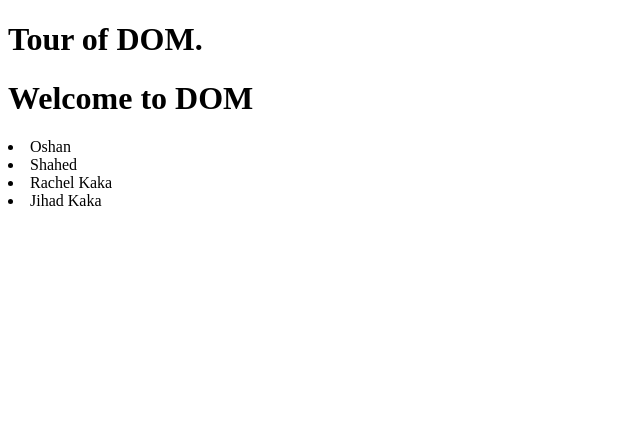
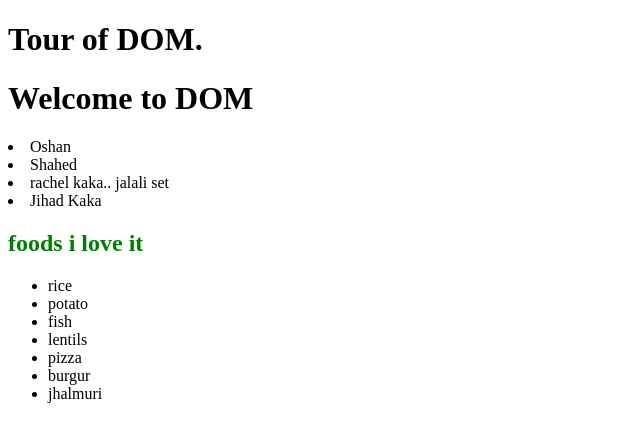
Before and after one commit to iamalshahed/ph-js-b12, a plain HTML site: page 10. tour_of_DOM/inde.html in a window 1280 px wide. Shown: the whole page, without its empty margins (0-640 px from the left). Drawn offline with Linux system fonts and the light colour scheme.

Commit message:
Traversing dom - getElementsByClass VS getElementById

```diff
--- /dev/null
+++ b/10. tour_of_DOM/css/style.css
@@ -0,0 +1,3 @@
+#food_title{
+    color: green;
+}
--- a/10. tour_of_DOM/inde.html
+++ b/10. tour_of_DOM/inde.html
@@ -4,6 +4,8 @@
     <meta charset="UTF-8">
     <meta name="viewport" content="width=device-width, initial-scale=1.0">
     <title>Tour Of DOM</title>
+    <!-- link css -->
+    <link rel="stylesheet" href="./css/style.css">
 </head>
 <body>
     <h1>Tour of DOM.</h1>
@@ -14,10 +16,23 @@
 
     <main>
         <li>Oshan</li>
-        <li>Shahed</li>
-        <li>Rachel Kaka</li>
+        <li class="foreign">Shahed</li>
+        <li id="band">Rachel Kaka</li>
         <li>Jihad Kaka</li>
     </main>
+
+    <section>
+        <h1 id="food_title">Food I Love</h1>
+        <ul>
+            <li>rice</li>
+            <li>potato</li>
+            <li>fish</li>
+            <li>lentils</li>
+            <li class="foreign">pizza</li>
+            <li class="foreign">burgur</li>
+            <li class="foreign">jhalmuri</li>
+        </ul>
+    </section>
 
 
     <!-- script -->
--- a/10. tour_of_DOM/js/hello.js
+++ b/10. tour_of_DOM/js/hello.js
@@ -2,18 +2,34 @@ const mySelf = {
   name: "Shahed",
   age: 17,
   myFunc: function (experience) {
-    console.log("my experience: ", experience);
+    // console.log("my experience: ", experience);
   },
 };
 
 const listCollection = document.getElementsByTagName("li");
-console.log(listCollection);
+// console.log(listCollection);
 
 for (let list of listCollection) {
-  console.log(list);
+  //   console.log(list.innerText);
 }
 
 const headingEelm = document.getElementsByTagName("h1");
 for (let heading of headingEelm) {
-  console.log(heading);
+  //   console.log(heading.innerText);
 }
+
+// get element by id
+const foodH1 = document.getElementById("food_title");
+console.log(foodH1.innerText);
+foodH1.innerText = "foods i love it";
+
+let band = document.getElementById("band");
+band.innerText = "rachel kaka.. jalali set";
+
+// get element by className
+let foreign = document.getElementsByClassName("foreign");
+console.log(foreign);
+// loop through
+for (let item of foreign) {
+  console.log(item.innerText);
+}
```
